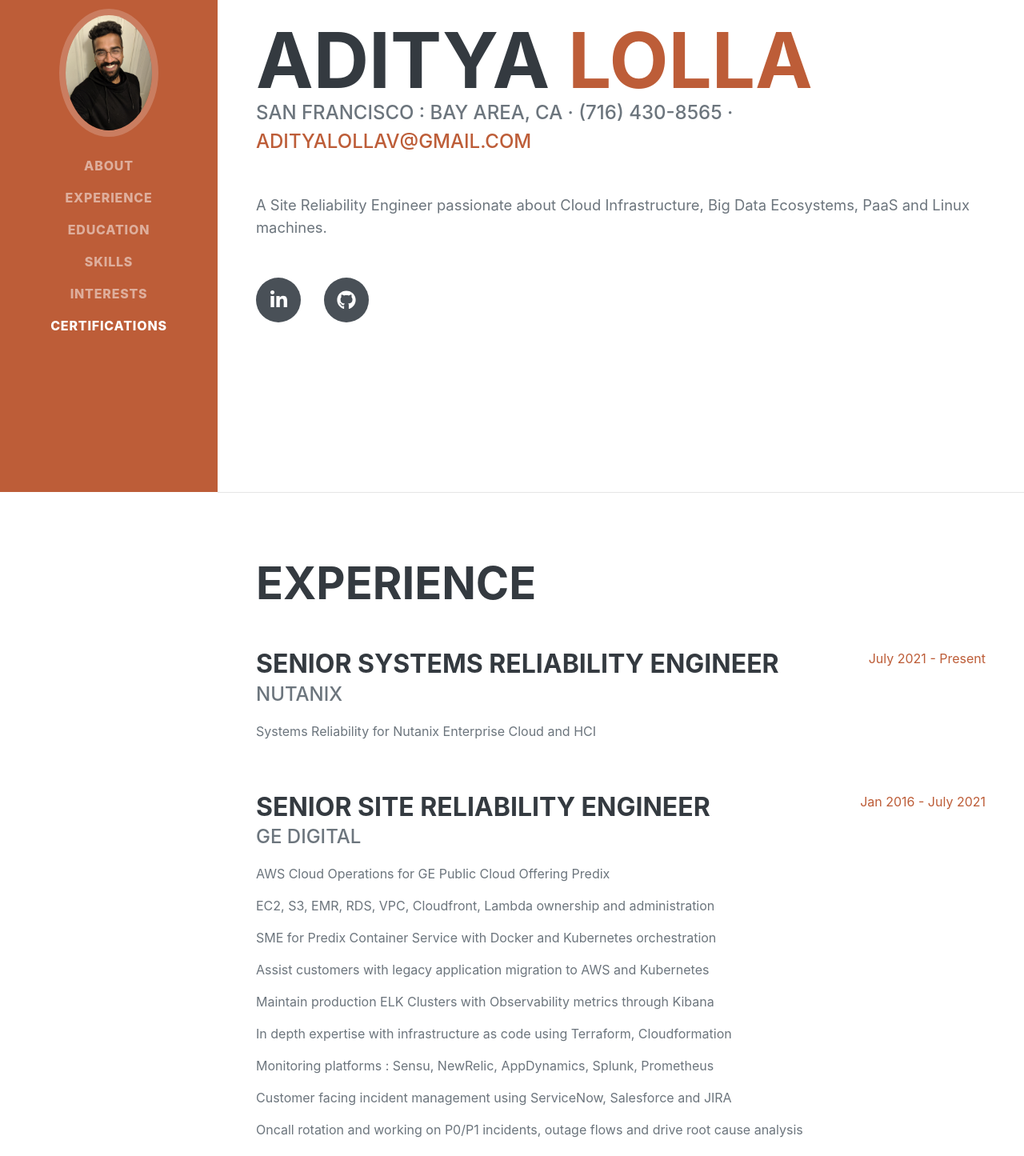
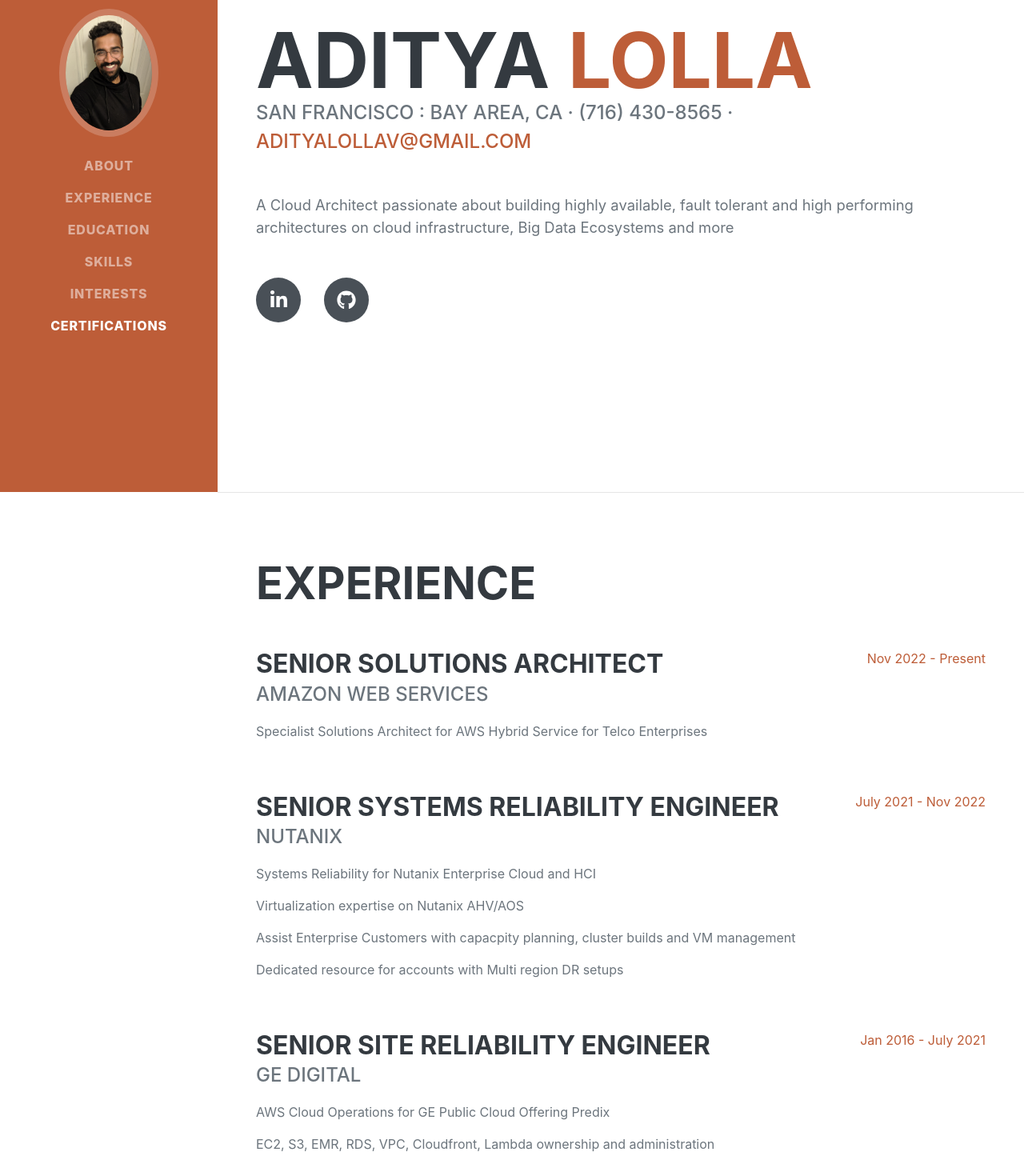
Before and after one commit to adityalolla/DigitalNomad, a plain HTML site: page Public/index.html in a window 1280 px wide. Shown: the part 185-1630 px from the top of the page at 80% size. Drawn offline with nearby package versions, Linux system fonts and the light colour scheme; a script that the page names is missing; a web font is replaced by a local one.

Commit message:
Digital Nomand Changes 2023

```diff
--- a/Public/index.html
+++ b/Public/index.html
@@ -52,7 +52,7 @@
                         San Francisco : Bay area, CA · (716) 430-8565 ·
                         <a href="mailto:name@email.com">adityalollav@gmail.com</a>
                     </div>
-                    <p class="lead mb-5">A Site Reliability Engineer passionate about Cloud Infrastructure, Big Data Ecosystems, PaaS and Linux machines. </p>
+                    <p class="lead mb-5">A Cloud Architect passionate about building highly available, fault tolerant and high performing architectures on cloud infrastructure, Big Data Ecosystems and more </p>
                     <div class="social-icons">
                         <a class="social-icon" href="https://linkedin.com/in/aditya-lolla-5481b7137/"><i class="fab fa-linkedin-in"></i></a>
                         <a class="social-icon" href="https://github.com/adityalolla"><i class="fab fa-github"></i></a>
@@ -66,11 +66,22 @@
                     <h2 class="mb-5">Experience</h2>
                     <div class="d-flex flex-column flex-md-row justify-content-between mb-5">
                         <div class="flex-grow-1">
+                            <h3 class="mb-0">Senior Solutions Architect</h3>
+                            <div class="subheading mb-3">Amazon Web Services</div>
+                            <p>Specialist Solutions Architect for AWS Hybrid Service for Telco Enterprises</p>
+                        </div>
+                        <div class="flex-shrink-0"><span class="text-primary">Nov 2022 - Present</span></div>
+                    </div>
+                    <div class="d-flex flex-column flex-md-row justify-content-between mb-5">
+                        <div class="flex-grow-1">
                             <h3 class="mb-0">Senior Systems Reliability Engineer</h3>
                             <div class="subheading mb-3">Nutanix</div>
                             <p>Systems Reliability for Nutanix Enterprise Cloud and HCI</p>
+                            <p>Virtualization expertise on Nutanix AHV/AOS</p>
+                            <p>Assist Enterprise Customers with capacpity planning, cluster builds and VM management</p>
+                            <p>Dedicated resource for accounts with Multi region DR setups</p>
                         </div>
-                        <div class="flex-shrink-0"><span class="text-primary">July 2021 - Present</span></div>
+                        <div class="flex-shrink-0"><span class="text-primary">July 2021 - Nov 2022</span></div>
                     </div>
                     <div class="d-flex flex-column flex-md-row justify-content-between mb-5">
                         <div class="flex-grow-1">
@@ -238,10 +249,11 @@
                 <div class="resume-section-content">
                     <h2 class="mb-5">Certifications</h2>
                     <ul class="fa-ul mb-0">
-                        <img src="assets/img/cka.png" width="240" height="240">
-                        <img src="assets/img/AWS-SysOpAdmin-Associate-2020.png" width="225" height="225">
+                        <img src="assets/img/cka.png" width="200" height="200">
+                        <img src="assets/img/AWS-SysOpAdmin-Associate-2020.png" width="200" height="200">
                         <img src="assets/img/cloudcerti.png" width="200" height="200">
-                        <img style="float: left;" src="assets/img/linkedin_thumb_NCP_MCI_Badge_2020_Color600.png" width="400" height="200">
+                        <img src="assets/img/saa.png" width="200" height="200">
+                        <img src="assets/img/linkedin_thumb_NCP_MCI_Badge_2020_Color600.png" width="400" height="200">
                     </ul>
                 </div>
             </section>
```
Also changed, not shown: Public/assets/img/saa.png (added).
